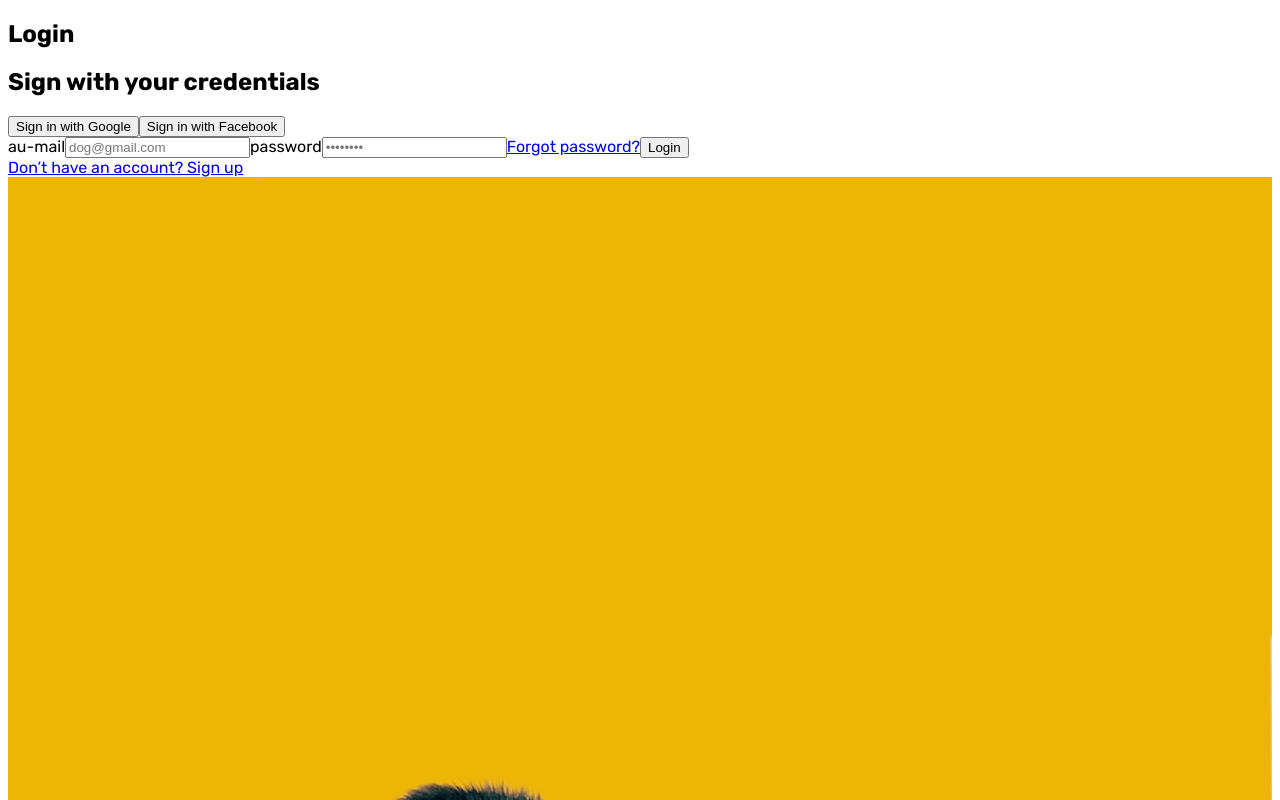
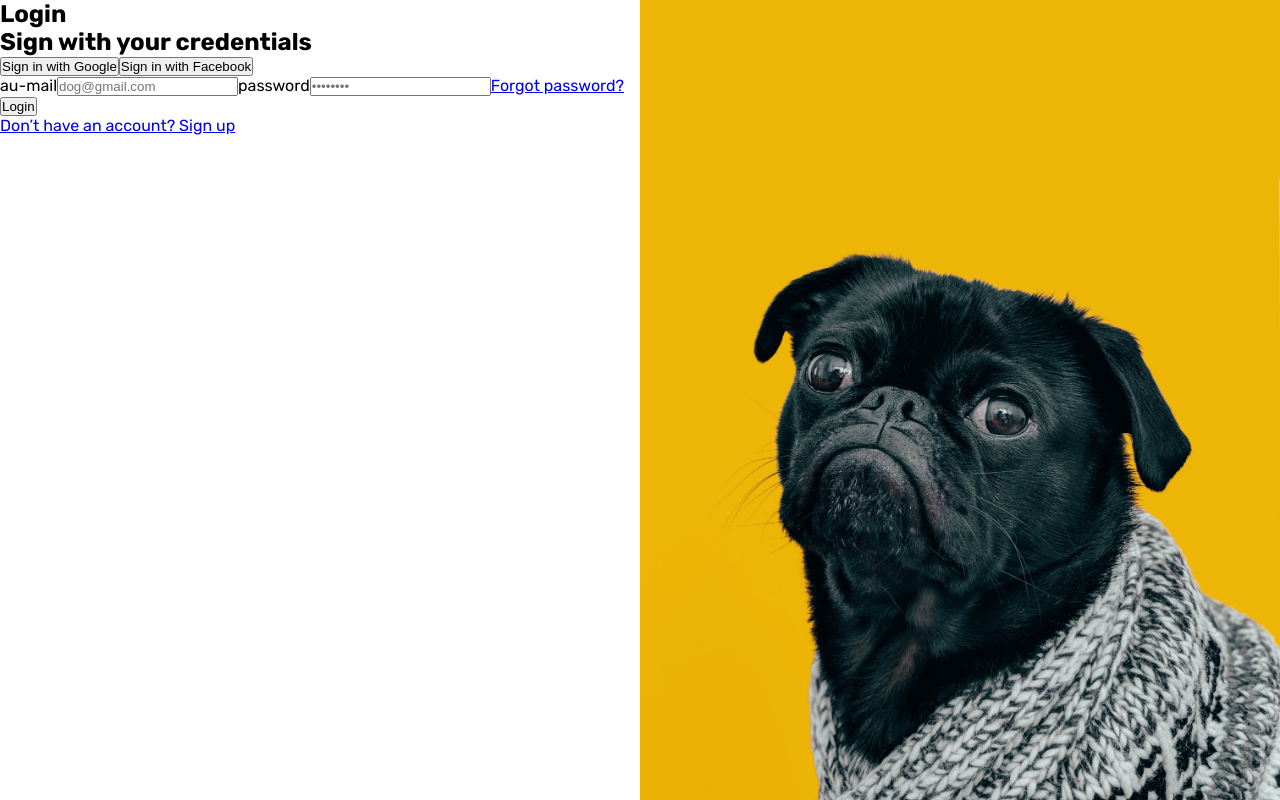
Before and after one commit to andersonszdc/My-dog, a Next.js app: page / in a window 1280 px wide. Shown: the top 800 px of the page. Built offline with nearby package versions, Linux system fonts and the light colour scheme.

Commit message:
set layout image

```diff
--- a/src/components/loginLayout/index.tsx
+++ b/src/components/loginLayout/index.tsx
@@ -1,15 +1,30 @@
 import React from "react";
 import Image from "next/image";
 import dog from "../../assets/dog.jpg";
+import styled from "styled-components";
+
+const Wrapper = styled.div`
+  display: grid;
+  grid-template-columns: 1fr 1fr;
+  height: 100vh;
+
+  .wrapper__image {
+    position: relative;
+  }
+
+  .image {
+    object-fit: cover;
+  }
+`
 
 const LoginLayout: React.FC = ({ children }) => {
   return (
-    <div>
+    <Wrapper>
       {children}
-      <div>
-        <Image alt="login-image" src={dog} />
+      <div className="wrapper__image">
+        <Image className="image" layout="fill" objectPosition="50% 100%" objectFit="cover" alt="login-image" src={dog} />
       </div>
-    </div>
+    </Wrapper>
   );
 };
 
--- a/styles/global.ts
+++ b/styles/global.ts
@@ -1,6 +1,13 @@
 import { createGlobalStyle } from "styled-components";
 
 export default createGlobalStyle`
+
+    * {
+        margin: 0;
+        padding: 0;
+        box-sizing: border-box;
+    }
+
     body {
         font-family: 'Rubik', sans-serif;
     }
```
